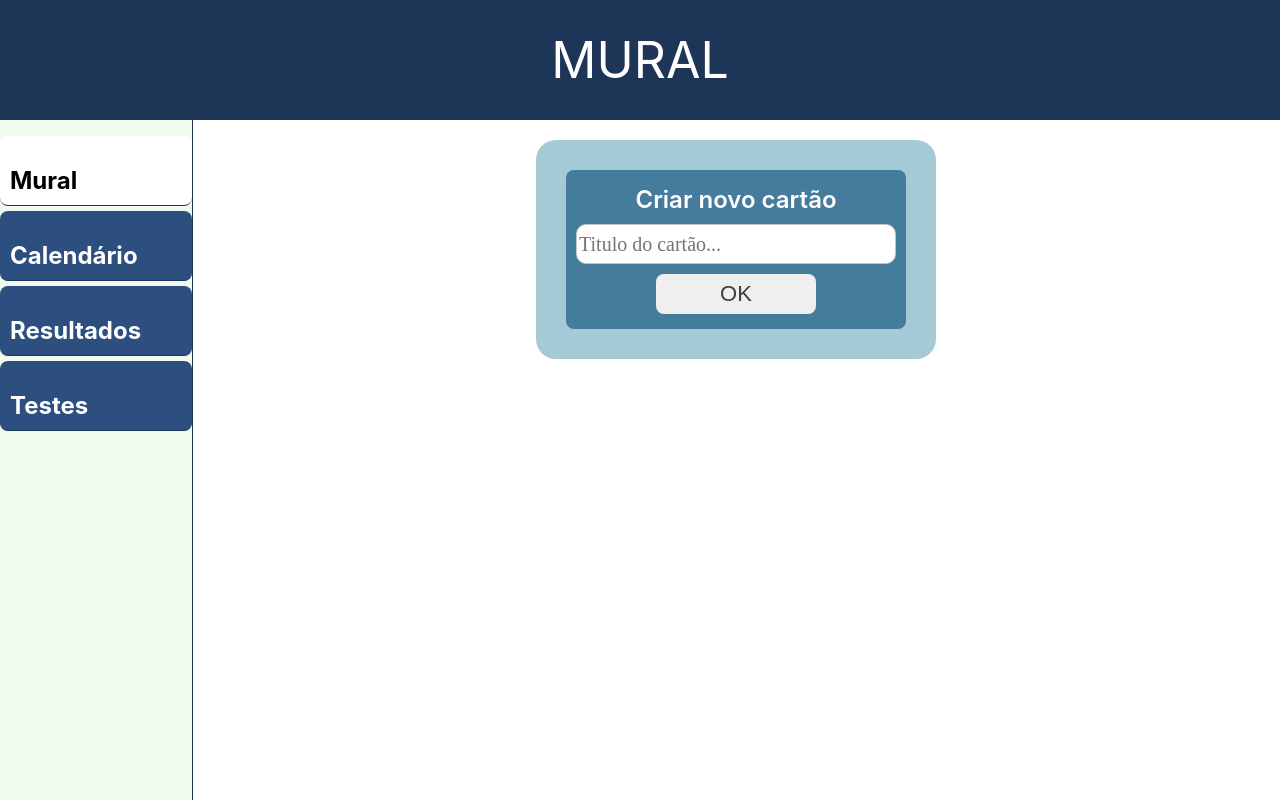
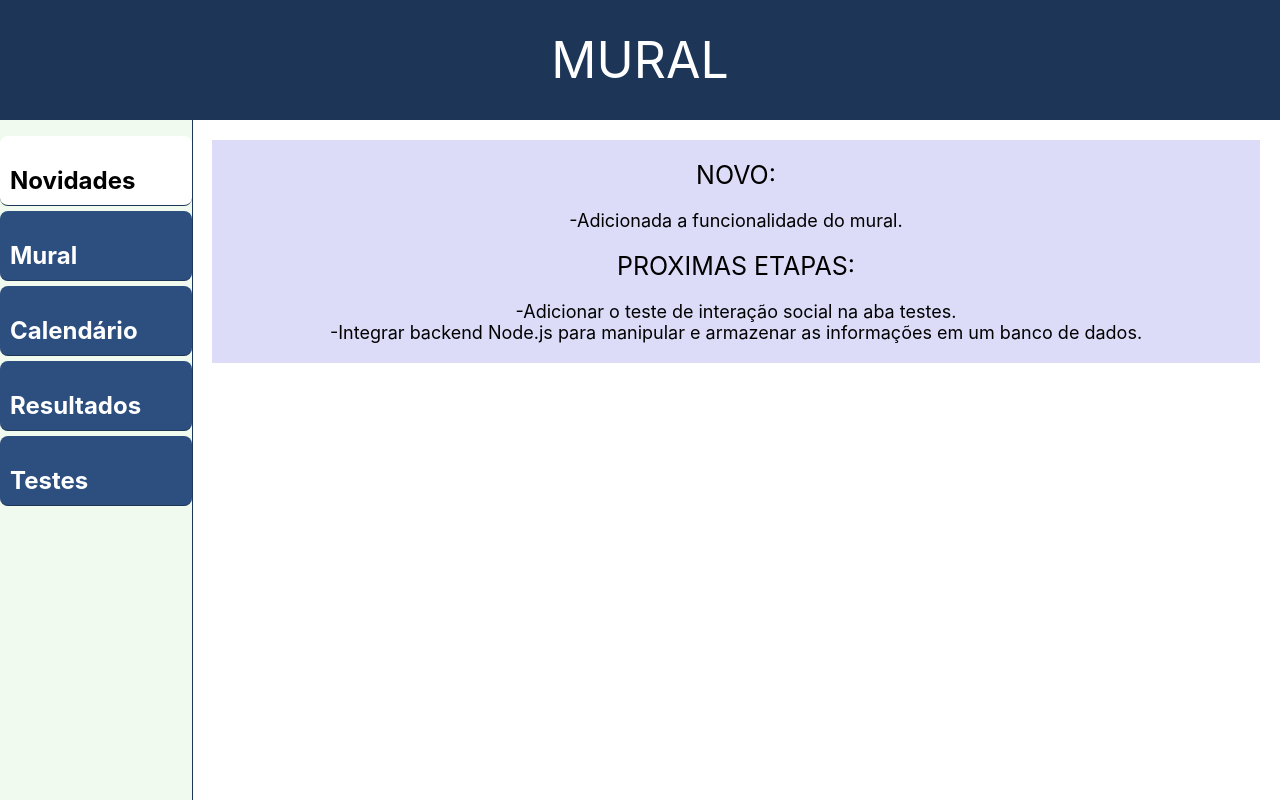
Before and after one commit to WillianHoracio/Lab-Planner, a React (Create React App) app: page / in a window 1280 px wide. Shown: the top 800 px of the page. Built offline with nearby package versions, Linux system fonts and the light colour scheme; a web font is replaced by a local one.

Commit message:
Adicionado aba novidades

```diff
--- a/src/App.js
+++ b/src/App.js
@@ -1,11 +1,13 @@
 import { useState } from 'react';
 import './App.css';
 import Banner from './components/Banner';
+import News from './components/News';
 import Planner from './components/Planner';
 
 function App() {
   const [menuSelected, setMenuSelected] = useState([
-    { name: "Mural", active: true },
+    { name: "Novidades", active: true },
+    { name: "Mural", active: false },
     { name: "Calendário", active: false },
     { name: "Resultados", active: false },
     { name: "Testes", active: false }
@@ -14,6 +16,7 @@ function App() {
   const [pageTitle, setPageTitle] = useState('Mural')
 
   const menuItemList = [
+    "Novidades",
     "Mural",
     "Calendário",
     "Resultados",
@@ -57,7 +60,8 @@ function App() {
       </section>
       <main className='content'>
         {menuSelected.map(item =>
-            item.name === 'Mural' && item.active && <Planner key="item.name" />
+            item.name === 'Novidades' && item.active && <News/>
+            ||item.name === 'Mural' && item.active && <Planner key="item.name" />
             || item.name === 'Calendário' && item.active && <img key="item.name" src={imageUnderConstructionLink}/>
             || item.name === 'Resultados' && item.active && <img key="item.name" src={imageUnderConstructionLink}/>
             || item.name === 'Testes' && item.active && <img key="item.name" src={imageUnderConstructionLink}/>
--- /dev/null
+++ b/src/components/News/News.css
@@ -0,0 +1,21 @@
+.news__card {
+    display: flex;
+    flex-wrap: wrap;
+    align-items: center;
+    flex-direction: column;
+    background-color: rgb(220, 220, 248);
+    font-size: 20px;
+    gap: 20px;
+    padding: 20px;
+}
+
+.news__card__title {
+    font-size: 25px;
+    text-transform: uppercase;
+}
+
+.news__card__new {
+    display: flex;
+    flex-direction: column;
+    font-size: 18px;
+}
--- /dev/null
+++ b/src/components/News/index.js
@@ -0,0 +1,26 @@
+import './News.css'
+
+const News = () => {
+    return (
+        <section className="news">
+            <div className="news__card">
+                <div className="news__card__title">
+                    <label>Novo:</label>
+                </div>
+                <div className="news__card__new">
+                    <label>-Adicionada a funcionalidade do mural.</label>
+                </div>
+                <div className="news__card__title">
+                    <label>Proximas etapas:</label>
+                </div>
+                <div className="news__card__new">
+                    <label>-Adicionar o teste de interação social na aba testes. </label>
+                    <label>-Integrar backend Node.js para manipular e armazenar as informações em um banco de dados.</label>
+                </div>
+            </div>
+        </section>
+    )
+}
+
+
+export default News
```
